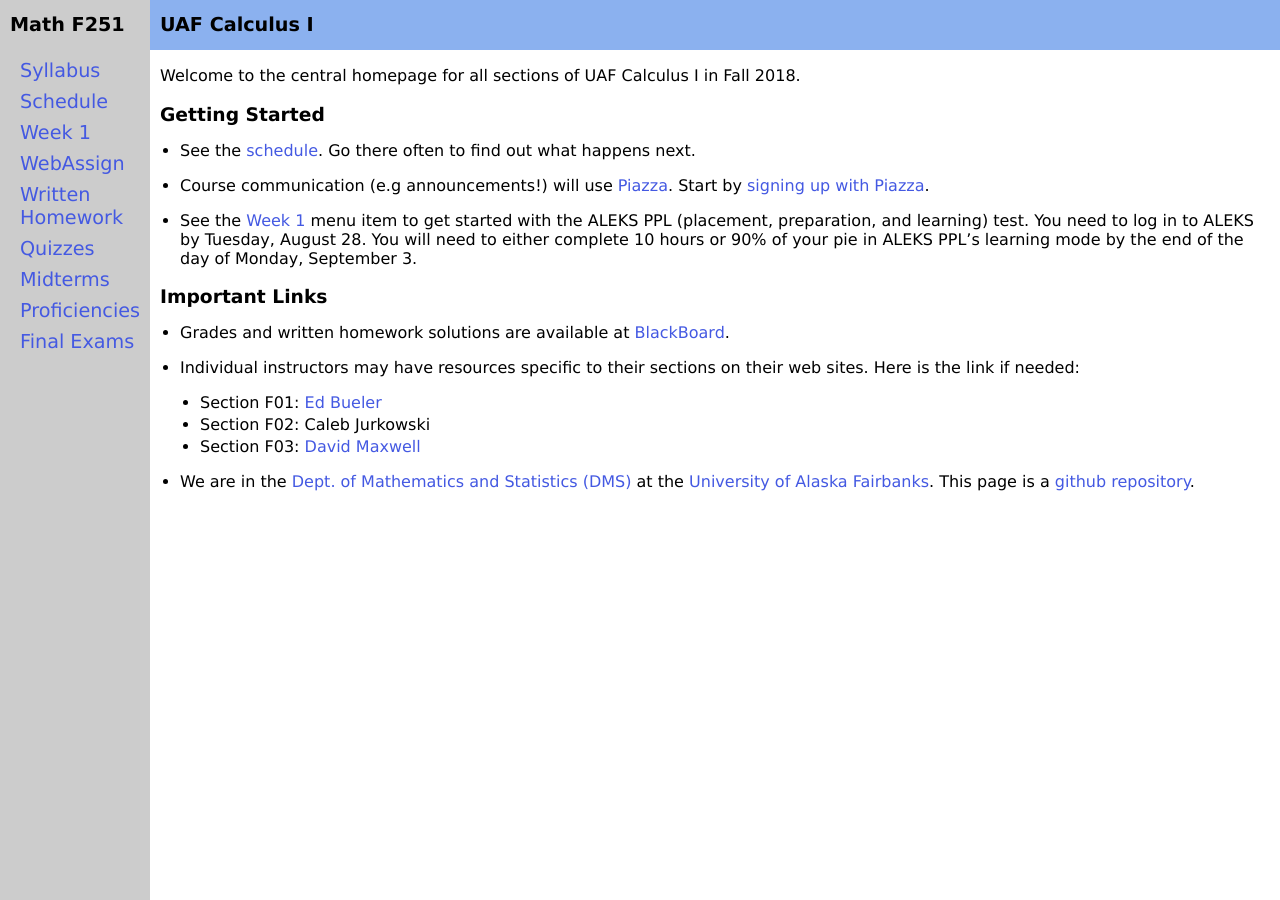
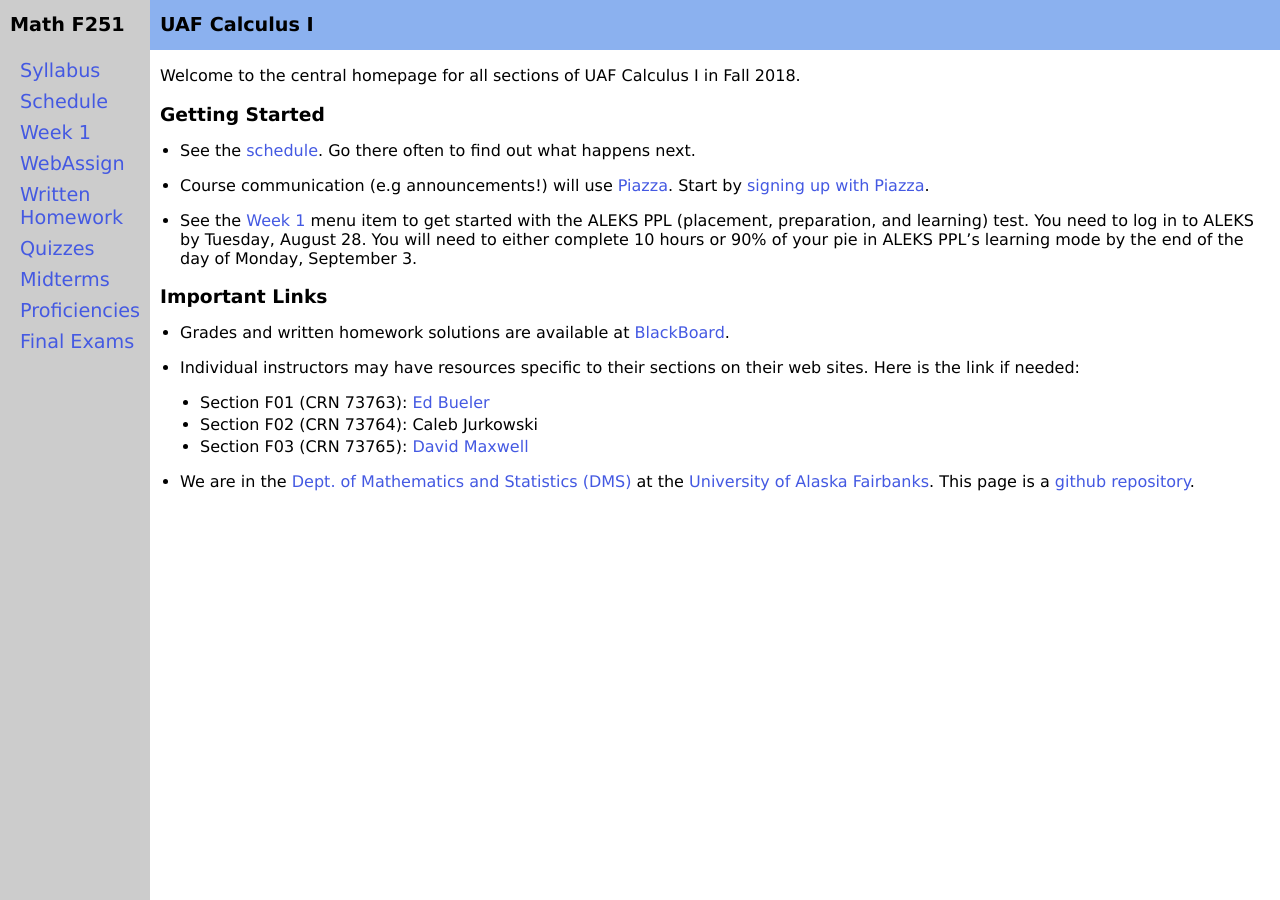
Before and after one commit to uaf-math/calc1, a Jekyll site: the page built from index.md, in a window 1280 px wide. Built offline with Jekyll 4.4.1, drawn with Linux system fonts in a browser that asks for light colours.

Commit message:
add CRNs for common reference

```diff
--- a/index.md
+++ b/index.md
@@ -19,8 +19,8 @@ Welcome to the central homepage for all sections of UAF Calculus I in Fall 2018.
 
 * Individual instructors may have resources specific to their sections on their web sites.  Here is the link if needed:
 
-	- Section F01: [Ed Bueler](http://bueler.github.io)
-	- Section F02: Caleb Jurkowski
-	- Section F03: [David Maxwell](http://damaxwell.github.io)
+	- Section F01 (CRN 73763): [Ed Bueler](http://bueler.github.io)
+	- Section F02 (CRN 73764): Caleb Jurkowski
+	- Section F03 (CRN 73765): [David Maxwell](http://damaxwell.github.io)
 
 * We are in the [Dept. of Mathematics and Statistics (DMS)](http://www.uaf.edu/dms/) at the [University of Alaska Fairbanks](http://www.uaf.edu/).  This page is a [github repository](https://github.com/uaf-math251/uaf-math251.github.io).
```
